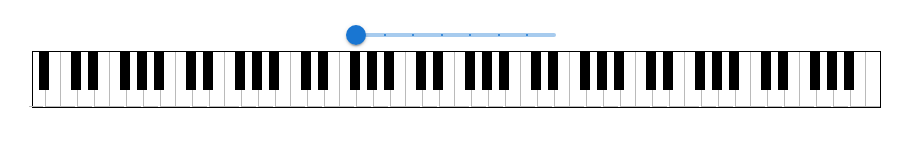
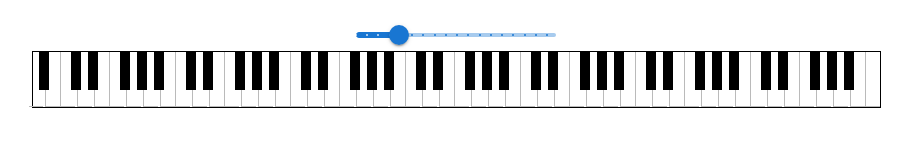
Before and after one commit to jedwards2/piano-app, a React (Create React App) app: page / in a window 1280 px wide. Shown: the top 160 px of the page, without its empty margins (184-1096 px from the left). Built offline with nearby package versions, Linux system fonts and the light colour scheme.

Commit message:
added more precision to the slider

```diff
--- a/src/App.js
+++ b/src/App.js
@@ -11,9 +11,9 @@ function App() {
       <div className="slider--div">
         <Slider
           defaultValue={0.02}
-          step={0.01}
+          step={0.005}
           marks
-          min={0.02}
+          min={0.001}
           max={0.09}
           onChange={(e) => setFreqBand(e.target.value)}
         />
```
